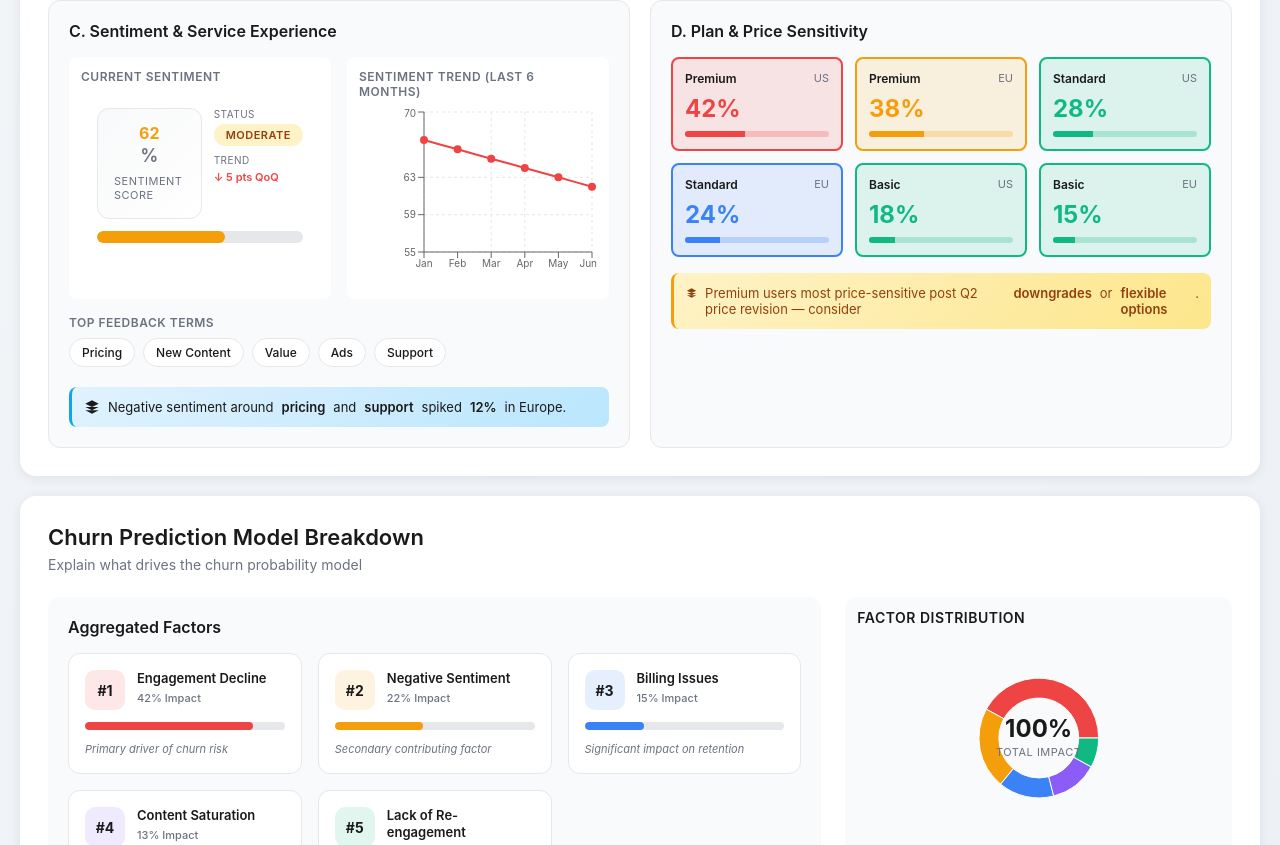
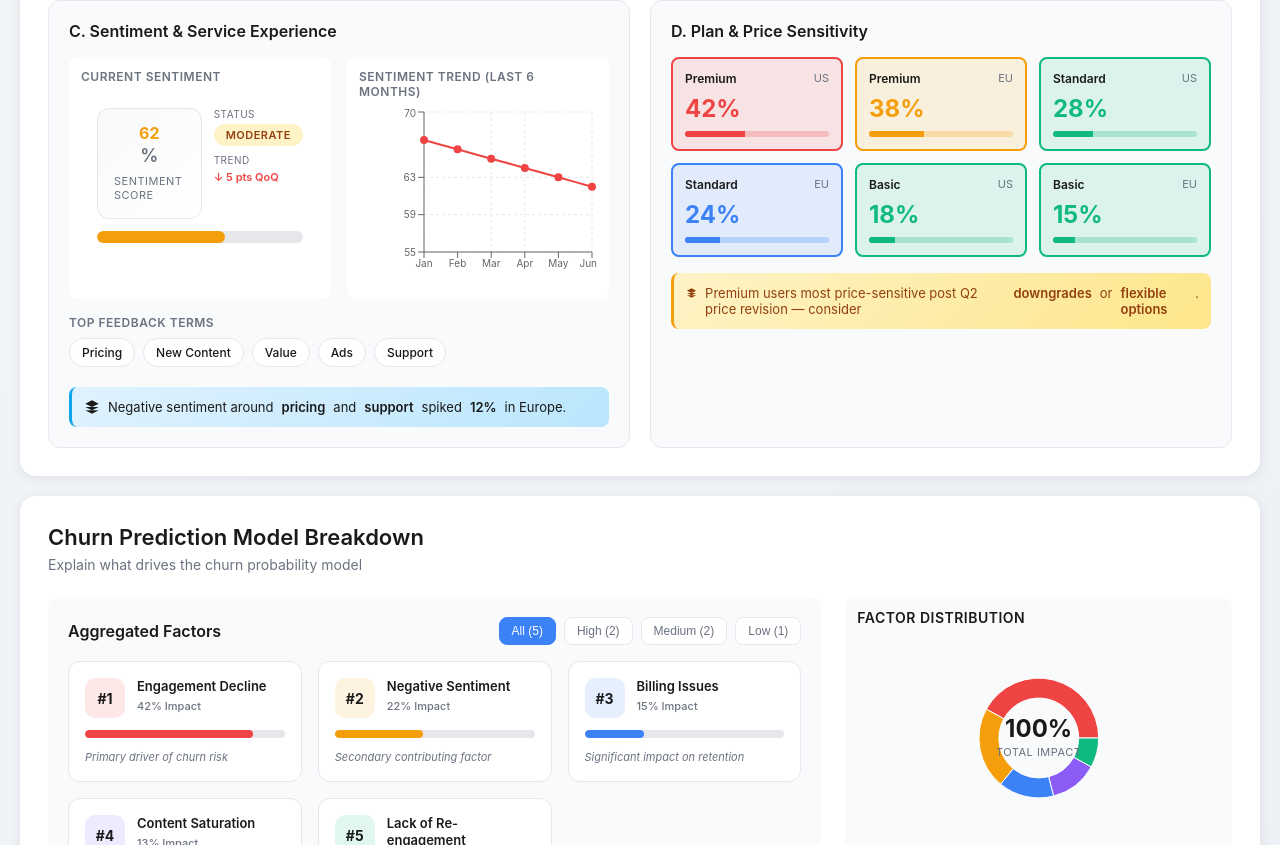
Before and after one commit to arunabh88/ChurnDashboard, a React (Vite) app: page / in a window 1280 px wide. Shown: the part 1837-2682 px from the top of the page. Built offline with nearby package versions, Linux system fonts and the light colour scheme.

Commit message:
Add impact level filter to Churn Prediction Model Breakdown

```diff
--- a/src/components/ModelBreakdown.css
+++ b/src/components/ModelBreakdown.css
@@ -197,6 +197,47 @@
   margin-bottom: 12px;
 }
 
+.factors-header {
+  display: flex;
+  justify-content: space-between;
+  align-items: center;
+  gap: 16px;
+  margin-bottom: 16px;
+}
+
+.factors-header .chart-title {
+  margin: 0;
+}
+
+.factor-filters {
+  display: flex;
+  gap: 8px;
+}
+
+.filter-btn {
+  padding: 6px 12px;
+  border-radius: 8px;
+  border: 1px solid #e5e7eb;
+  background: white;
+  font-size: 12px;
+  font-weight: 500;
+  color: #6b7280;
+  cursor: pointer;
+  transition: all 0.2s;
+  white-space: nowrap;
+}
+
+.filter-btn:hover {
+  border-color: #d1d5db;
+  background: #f9fafb;
+}
+
+.filter-btn.active {
+  background: #3b82f6;
+  color: white;
+  border-color: #3b82f6;
+}
+
 .factor-cards-grid {
   display: grid;
   grid-template-columns: repeat(auto-fit, minmax(200px, 1fr));
--- a/src/components/ModelBreakdown.jsx
+++ b/src/components/ModelBreakdown.jsx
@@ -1,23 +1,37 @@
-import React from 'react'
+import React, { useState } from 'react'
 import { BarChart, Bar, XAxis, YAxis, CartesianGrid, Tooltip, ResponsiveContainer, Cell, PieChart, Pie, Legend } from 'recharts'
 import './ModelBreakdown.css'
 
 function ModelBreakdown() {
+  const [impactFilter, setImpactFilter] = useState('All')
+
   const factors = [
-    { factor: 'Engagement Decline', value: 42, color: '#ef4444' },
-    { factor: 'Negative Sentiment', value: 22, color: '#f59e0b' },
-    { factor: 'Billing Issues', value: 15, color: '#3b82f6' },
-    { factor: 'Content Saturation', value: 13, color: '#8b5cf6' },
-    { factor: 'Lack of Re-engagement', value: 8, color: '#10b981' },
+    { factor: 'Engagement Decline', value: 42, color: '#ef4444', impact: 'high' },
+    { factor: 'Negative Sentiment', value: 22, color: '#f59e0b', impact: 'high' },
+    { factor: 'Billing Issues', value: 15, color: '#3b82f6', impact: 'medium' },
+    { factor: 'Content Saturation', value: 13, color: '#8b5cf6', impact: 'medium' },
+    { factor: 'Lack of Re-engagement', value: 8, color: '#10b981', impact: 'low' },
   ]
 
-  const pieData = factors.map(f => ({
+  // Filter factors based on selected impact level
+  const filteredFactors = impactFilter === 'All'
+    ? factors
+    : factors.filter(f => f.impact === impactFilter)
+
+  const impactCounts = {
+    all: factors.length,
+    high: factors.filter(f => f.impact === 'high').length,
+    medium: factors.filter(f => f.impact === 'medium').length,
+    low: factors.filter(f => f.impact === 'low').length,
+  }
+
+  const pieData = filteredFactors.map(f => ({
     name: f.factor,
     value: f.value,
     color: f.color
   }))
 
-  const total = factors.reduce((sum, f) => sum + f.value, 0)
+  const total = filteredFactors.reduce((sum, f) => sum + f.value, 0)
 
   return (
     <section className="section model-breakdown">
@@ -28,9 +42,37 @@ function ModelBreakdown() {
 
       <div className="model-content">
         <div className="factors-chart">
-          <h3 className="chart-title">Aggregated Factors</h3>
+          <div className="factors-header">
+            <h3 className="chart-title">Aggregated Factors</h3>
+            <div className="factor-filters">
+              <button
+                className={`filter-btn ${impactFilter === 'All' ? 'active' : ''}`}
+                onClick={() => setImpactFilter('All')}
+              >
+                All ({impactCounts.all})
+              </button>
+              <button
+                className={`filter-btn ${impactFilter === 'high' ? 'active' : ''}`}
+                onClick={() => setImpactFilter('high')}
+              >
+                High ({impactCounts.high})
+              </button>
+              <button
+                className={`filter-btn ${impactFilter === 'medium' ? 'active' : ''}`}
+                onClick={() => setImpactFilter('medium')}
+              >
+                Medium ({impactCounts.medium})
+              </button>
+              <button
+                className={`filter-btn ${impactFilter === 'low' ? 'active' : ''}`}
+                onClick={() => setImpactFilter('low')}
+              >
+                Low ({impactCounts.low})
+              </button>
+            </div>
+          </div>
           <div className="factor-cards-grid">
-            {factors.map((factor, index) => {
+            {filteredFactors.map((factor, index) => {
               const percentage = (factor.value / 50) * 100
               return (
                 <div key={index} className="factor-card">
@@ -96,7 +138,7 @@ function ModelBreakdown() {
               </div>
             </div>
             <div className="donut-legend">
-              {factors.slice(0, 3).map((item, idx) => (
+              {filteredFactors.slice(0, 3).map((item, idx) => (
                 <div key={idx} className="legend-item-horizontal">
                   <div className="legend-color-box" style={{ backgroundColor: item.color }} />
                   <div className="legend-text">
@@ -116,12 +158,12 @@ function ModelBreakdown() {
 
             <div className="top-factors">
               <p className="factors-title">Top 3 Drivers</p>
-              {factors.slice(0, 3).map((factor, idx) => (
+              {filteredFactors.slice(0, 3).map((factor, idx) => (
                 <div key={idx} className="factor-item">
                   <div className="factor-bar">
                     <div
                       className="factor-fill"
-                      style={{ width: `${(factor.value / factors[0].value) * 100}%`, backgroundColor: factor.color }}
+                      style={{ width: `${(factor.value / (filteredFactors[0]?.value || 100)) * 100}%`, backgroundColor: factor.color }}
                     />
                   </div>
                   <span className="factor-name">{factor.factor}</span>
```
